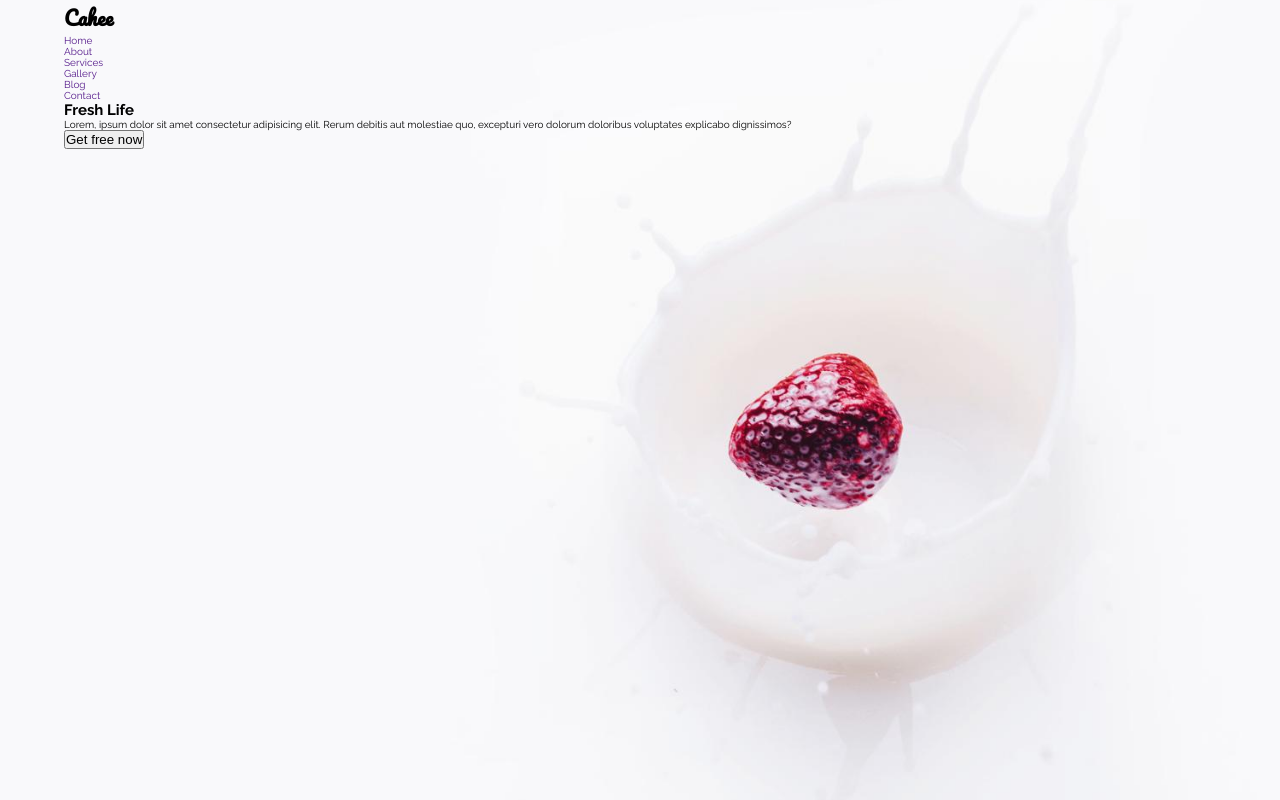
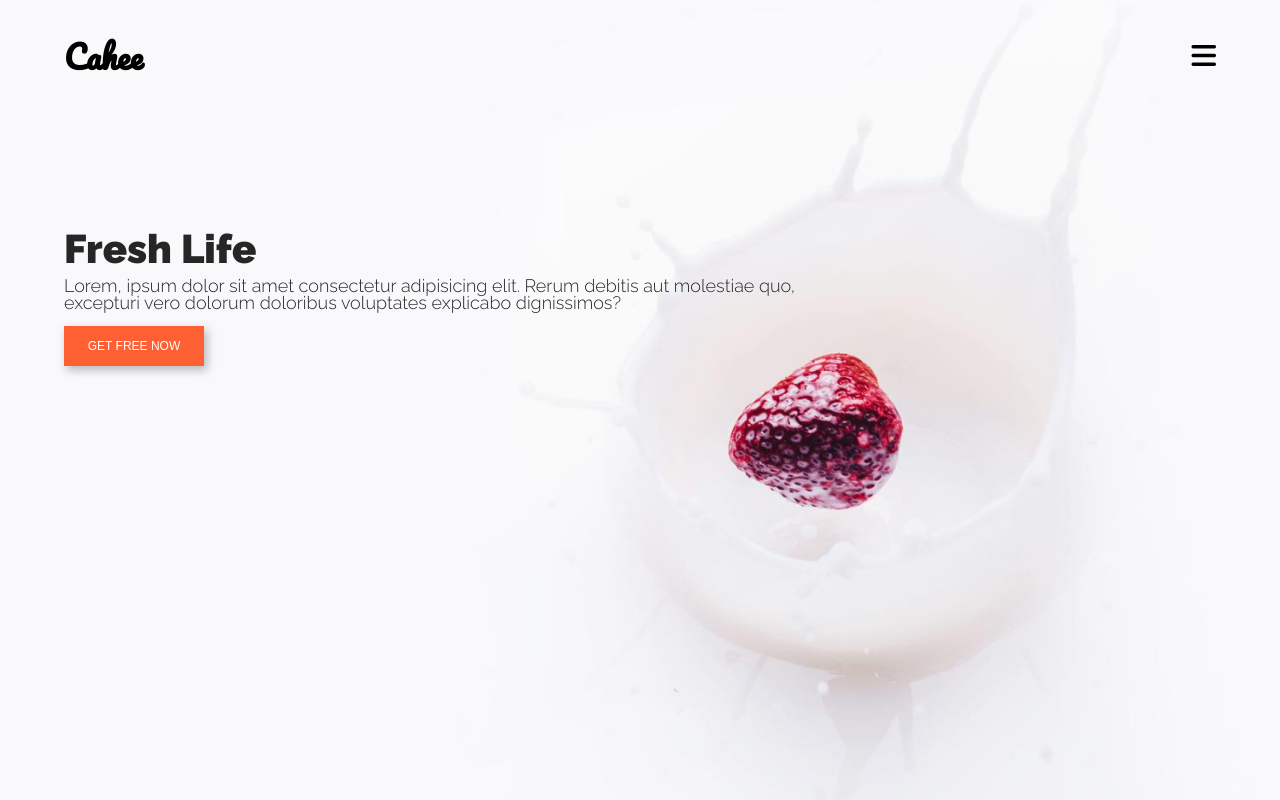
Before and after one commit to pakubieniec/1.-PSD-to-HTML---Cahee, a plain HTML site: page index.html in a window 1280 px wide. Drawn offline with Linux system fonts and the light colour scheme.

Commit message:
add  header styles

```diff
--- a/index.html
+++ b/index.html
@@ -7,7 +7,7 @@
     <link rel="preconnect" href="https://fonts.googleapis.com" />
     <link rel="preconnect" href="https://fonts.gstatic.com" crossorigin />
     <link
-      href="https://fonts.googleapis.com/css2?family=Pacifico&family=Raleway:wght@300;400;500;700;800&display=swap"
+      href="https://fonts.googleapis.com/css2?family=Pacifico&family=Raleway:wght@300;400;500;700;800;900&display=swap"
       rel="stylesheet"
     />
     <link
@@ -22,9 +22,13 @@
   </head>
   <body>
     <header class="header">
-      <div class="container">
+      <div class="header-content container">
         <div class="logo">
           <h1 class="logo__name">Cahee</h1>
+        </div>
+        <div class="mobile-menu">
+          <i class="fa-solid fa-bars active"></i>
+          <i class="fa-solid fa-xmark"></i>
         </div>
         <nav class="menu">
           <ul class="menu__list">
@@ -46,16 +50,18 @@
             </li>
           </ul>
         </nav>
-        <div class="header__description">
-          <h2 class="header__title">Fresh Life</h2>
-          <p class="header__text">
-            Lorem, ipsum dolor sit amet consectetur adipisicing elit. Rerum
-            debitis aut molestiae quo, excepturi vero dolorum doloribus
-            voluptates explicabo dignissimos?
-          </p>
-          <button class="btn btn--header">Get free now</button>
-        </div>
       </div>
     </header>
+    <section class="banner">
+      <div class="banner__description container">
+        <h2 class="banner__title">Fresh Life</h2>
+        <p class="banner__text">
+          Lorem, ipsum dolor sit amet consectetur adipisicing elit. Rerum
+          debitis aut molestiae quo, excepturi vero dolorum doloribus voluptates
+          explicabo dignissimos?
+        </p>
+        <button class="btn btn--banner">Get free now</button>
+      </div>
+    </section>
   </body>
 </html>
--- a/style.css
+++ b/style.css
@@ -12,6 +12,7 @@
 html {
   font-size: 62.5%;
   font-family: "Raleway", sans-serif;
+  line-height: 1.7rem;
 }
 
 ul {
@@ -28,13 +29,126 @@ a {
 }
 
 .header {
+  display: flex;
+  align-items: center;
+  position: fixed;
+  width: 100vw;
+  height: 14vh;
+  z-index: 1;
+}
+
+.header-content {
+  display: flex;
+  justify-content: space-between;
+  align-items: center;
+}
+
+.logo {
+  font-family: "Pacifico", cursive;
+  font-size: 1.6rem;
+  font-weight: 400;
+}
+
+.mobile-menu {
+  font-size: 2.8rem;
+  align-self: center;
+  cursor: pointer;
+}
+
+.menu {
+  display: none;
+  /* display: flex; */
+  justify-content: center;
+  align-items: center;
+  position: absolute;
+  top: 0;
+  left: 0;
+  width: 100vw;
+  height: 80vh;
+  background-color: rgba(255, 255, 255, 0.9);
+  z-index: 222;
+}
+
+.menu__list {
+  display: flex;
+  flex-direction: column;
+  text-align: center;
+  justify-content: space-around;
+  height: 60vh;
+}
+
+.menu__item {
+  /* height: 1.5rem; */
+}
+
+.menu__link {
+  padding-top: 0.3rem;
+  font-size: 1.6rem;
+  line-height: 2.5rem;
+  font-weight: 700;
+  text-transform: uppercase;
+  color: #262626;
+  transition: 0.1s linear;
+}
+
+.menu__link:hover {
+  border-top: 3px solid #ff6033;
+}
+
+.fa-solid {
+  display: none;
+}
+
+.fa-solid.active {
+  display: block;
+}
+
+.banner {
+  position: relative;
   width: 100vw;
   height: 100vh;
   background-image: url(img/bannerSM.jpg);
   background-position: center;
   background-size: cover;
+  z-index: 0;
 }
 
-.logo {
-  font-family: "Pacifico", cursive;
+.banner__description {
+  position: absolute;
+  top: 30vh;
+  left: 5vw;
+  width: 60vw;
+  color: #262626;
 }
+
+.banner__title {
+  font-size: 4rem;
+  margin-bottom: 2rem;
+  font-weight: 900;
+}
+
+.banner__text {
+  font-size: 1.8rem;
+  font-weight: 300;
+  margin-bottom: 1.5rem;
+}
+
+.btn {
+  width: 14rem;
+  height: 4rem;
+  border: 1px solid transparent;
+  box-shadow: 3px 4px 9px rgba(77, 77, 77, 0.38);
+  background-color: #ff6033;
+  color: #fff;
+  font-size: 1.2rem;
+  text-transform: uppercase;
+  font-weight: 300;
+  cursor: pointer;
+  transition: 0.2s linear;
+}
+
+.btn:hover {
+  color: #ff6033;
+  background-color: #fff;
+  border: 1px solid #ff6033;
+}
```
